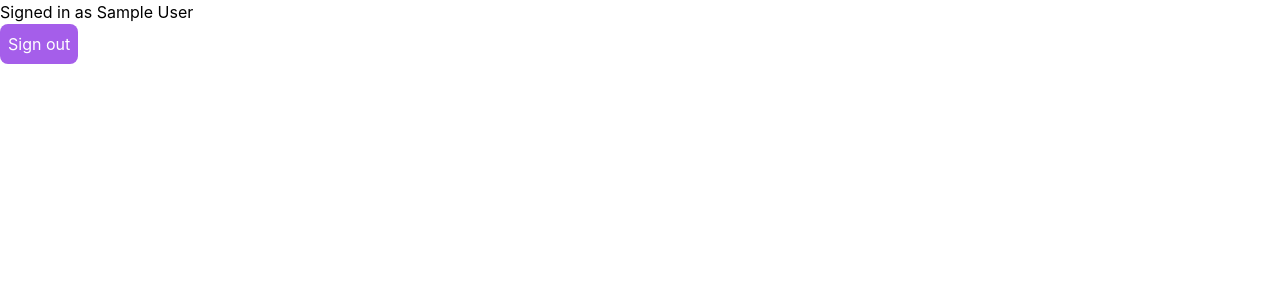
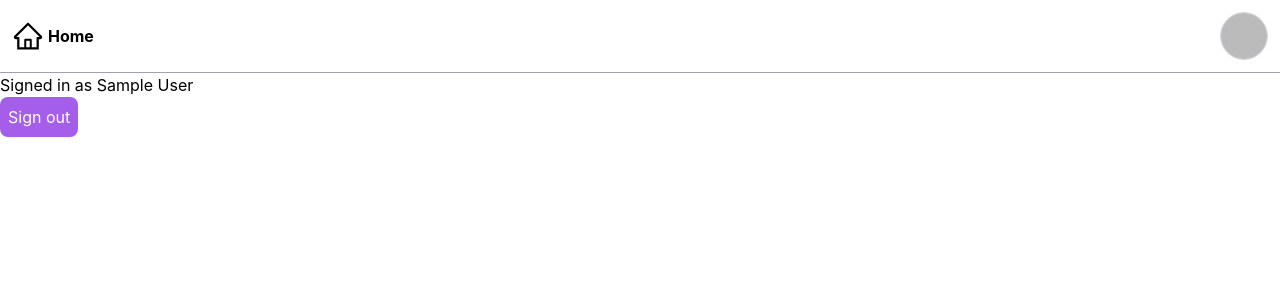
Before and after one commit to codeday-labs-2021/disco-wave, a Next.js app: page / in a window 1280 px wide. Shown: the top 300 px of the page. Built offline with nearby package versions, Linux system fonts and the light colour scheme; no server answers; sample sign-in values are in the browser's storage.

Commit message:
added Provider component to _app.tsx and added a navbar. index page redirects to login page if not signed in

```diff
--- /dev/null
+++ b/src/components/Navbar.tsx
@@ -0,0 +1,42 @@
+import React, { useState } from "react";
+import { AiOutlineHome, AiOutlineUser } from "react-icons/ai";
+import { useSession } from "next-auth/client";
+import { useEffect } from "react";
+
+export default function Navbar() {
+  const [session, loading] = useSession();
+  const [userPfp, setUserPfp] = useState("");
+
+  useEffect(() => {
+    if (session) {
+      setUserPfp(session.user.image);
+    }
+  }, [session]);
+
+  return (
+    <div className="flex items-center border-b border-gray-400 p-3 font-bold">
+      <div className="flex divide-x divide-gray-400">
+        <div className="hover:underline ">
+          <a href="#" className="flex items-center space-x-1">
+            <p>
+              <AiOutlineHome fontSize="2rem" />
+            </p>
+
+            <p>Home</p>
+          </a>
+        </div>
+      </div>
+
+      <div className="w-full justify-end flex">
+        {userPfp ? (
+          <img
+            className="w-12 h-12 rounded-full border border-gray-300"
+            src={session.user.image}
+          />
+        ) : (
+          <AiOutlineUser className="w-12 h-12 border border-gray-300 rounded-full" />
+        )}
+      </div>
+    </div>
+  );
+}
--- a/src/pages/_app.tsx
+++ b/src/pages/_app.tsx
@@ -1,7 +1,12 @@
-import '../styles/globals.css'
+import { Provider } from "next-auth/client";
+import "../styles/globals.css";
 
 function MyApp({ Component, pageProps }) {
-  return <Component {...pageProps} />
+  return (
+    <Provider session={pageProps.session}>
+      <Component {...pageProps} />
+    </Provider>
+  );
 }
 
-export default MyApp
+export default MyApp;
--- a/src/pages/auth/signin.tsx
+++ b/src/pages/auth/signin.tsx
@@ -1,37 +1,49 @@
-import { getSession, signIn} from 'next-auth/client'
-import { FaSpotify } from 'react-icons/fa';
+import { getSession, signIn } from "next-auth/client";
+import { FaSpotify } from "react-icons/fa";
 
-export default function SignIn(){
-    return <div className="flex md:items-center justify-center h-screen">
+export default function SignIn() {
+  return (
+    <div className="flex md:items-center justify-center h-screen">
       <div className="md:shadow-lg md:rounded-xl md:hover:shadow-2xl md:transition md:ease-in-out md:flex">
         <div className="bg-cover bg-dj-login bg-center w-full h-1/2  md:h-96 md:w-3/4 md:rounded-l-xl"></div>
         <div className="py-6 space-y-6 px-6">
-                <h1 className="text-accent-primary text-4xl md:text-5xl">Welcome to DiscoWave</h1>
-                <p className="text-gray-500 text-lg border-t border-gray-200 pt-6">Insert motto here</p>
-                <button className="flex w-full justify-center items-center space-x-3 space-x-4 bg-accent-spotify hover:bg-accent-spotify-darker font-bold py-3 px-6 transition ease-in-out p-2 rounded-full text-white" onClick={() => signIn("spotify")}><FaSpotify fontSize="2rem"/><span className="text-lg md:text-xl">Sign in with Spotify</span></button>
+          <h1 className="text-accent-primary text-4xl md:text-5xl">
+            Welcome to DiscoWave
+          </h1>
+          <p className="text-gray-500 text-lg border-t border-gray-200 pt-6">
+            Insert motto here
+          </p>
+          <button
+            className="flex w-full justify-center items-center space-x-3 space-x-4 bg-accent-spotify hover:bg-accent-spotify-darker font-bold py-3 px-6 transition ease-in-out p-2 rounded-full text-white"
+            onClick={() => signIn("spotify")}
+          >
+            <FaSpotify fontSize="2rem" />
+            <span className="text-lg md:text-xl">Sign in with Spotify</span>
+          </button>
         </div>
       </div>
     </div>
+  );
 }
 
-export async function getServerSideProps(context){
+export async function getServerSideProps(context) {
   //get the request and result from the context
-    const {req,res} = context;
+  const { req, res } = context;
   //get the session object
-    const session = await getSession({req});
+  const session = await getSession({ req });
 
   // see if the user is logged in
-    if(session && res && session.accessToken){
+  if (session && res && session.accessToken) {
     //if user is logged in, redirect to homepage
     res.writeHead(302, {
-            Location:"/"
+      Location: "/",
     });
     //end the connection
-        res.end()
+    res.end();
   }
 
   //blank return statement because react will yell at me if i dont include a return statement
-    return{
-        props: {}
+  return {
+    props: {},
+  };
 }
-}
--- a/src/pages/index.tsx
+++ b/src/pages/index.tsx
@@ -1,21 +1,55 @@
-
-import { signIn, signOut, useSession } from 'next-auth/client'
-
-
-
+import { signIn, signOut, useSession, getSession } from "next-auth/client";
+import Navbar from "../components/Navbar";
 
 export default function Home() {
+  const [session, loading] = useSession();
 
-  const [ session, loading ] = useSession()
-  console.log(session)
-  return <>
-    {!session && <>
-      Not signed in <br/>
-      <button className="bg-accent-primary hover:bg-accent-primary-darker transition ease-in-out p-2 rounded-lg text-white" onClick={() => signIn()}>Sign in</button>
-    </>}
-    {session && <>
-      Signed in as {session.user.name} <br/>
-      <button className="bg-accent-primary hover:bg-accent-primary-darker transition ease-in-out p-2 rounded-lg text-white text-base" onClick={() => signOut()}>Sign out</button>
-    </>}
-  </>
+  return (
+    <>
+      <Navbar />
+      {!session && (
+        <>
+          Not signed in <br />
+          <button
+            className="bg-accent-primary hover:bg-accent-primary-darker transition ease-in-out p-2 rounded-lg text-white"
+            onClick={() => signIn()}
+          >
+            Sign in
+          </button>
+        </>
+      )}
+      {session && (
+        <>
+          Signed in as {session.user.name} <br />
+          <button
+            className="bg-accent-primary hover:bg-accent-primary-darker transition ease-in-out p-2 rounded-lg text-white text-base"
+            onClick={() => signOut()}
+          >
+            Sign out
+          </button>
+        </>
+      )}
+    </>
+  );
 }
+export async function getServerSideProps(context) {
+  //get the request and result from the context
+  const { req, res } = context;
+  //get the session object
+  const session = await getSession({ req });
+
+  // see if the user is logged in
+  if (!session) {
+    //if user is logged in, redirect to homepage
+    res.writeHead(302, {
+      Location: "/api/auth/signin",
+    });
+    //end the connection
+    res.end();
+  }
+
+  //blank return statement because react will yell at me if i dont include a return statement
+  return {
+    props: {},
+  };
+}
--- a/tailwind.config.js
+++ b/tailwind.config.js
@@ -16,8 +16,7 @@ module.exports = {
         ],
       },
       backgroundImage: (theme) => ({
-        "dj-login":
-          "url('https://images.pexels.com/photos/2350325/pexels-photo-2350325.jpeg?auto=compress&cs=tinysrgb&dpr=2&h=650&w=940')",
+        "dj-login": "url('/login-page-dj.jpg')",
       }),
       colors: {
         accent: {
```
Also changed, not shown: 1 other file (tests, documents, lock files or other folders). Lines whose indentation alone changed are shown as unchanged.
